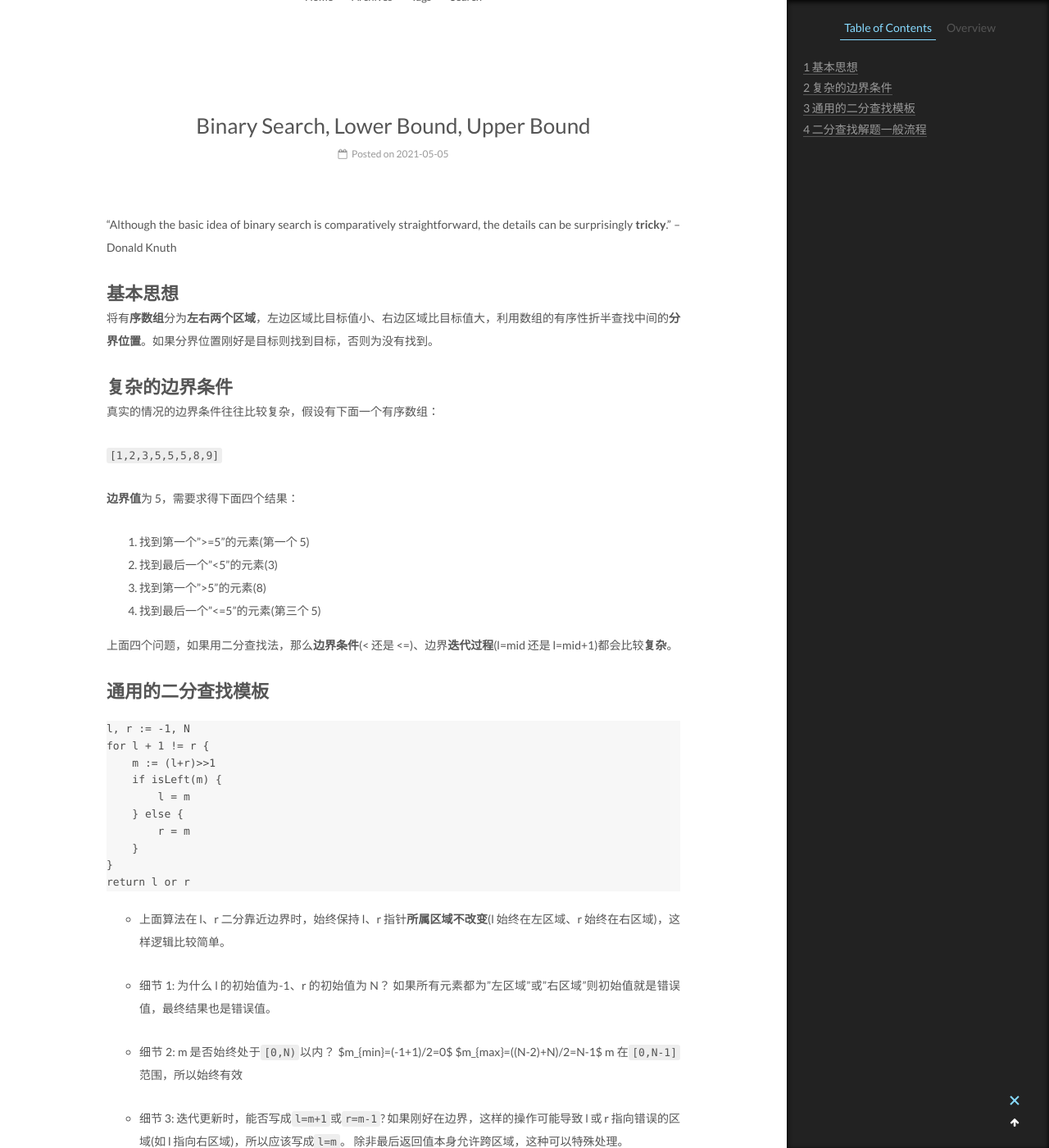
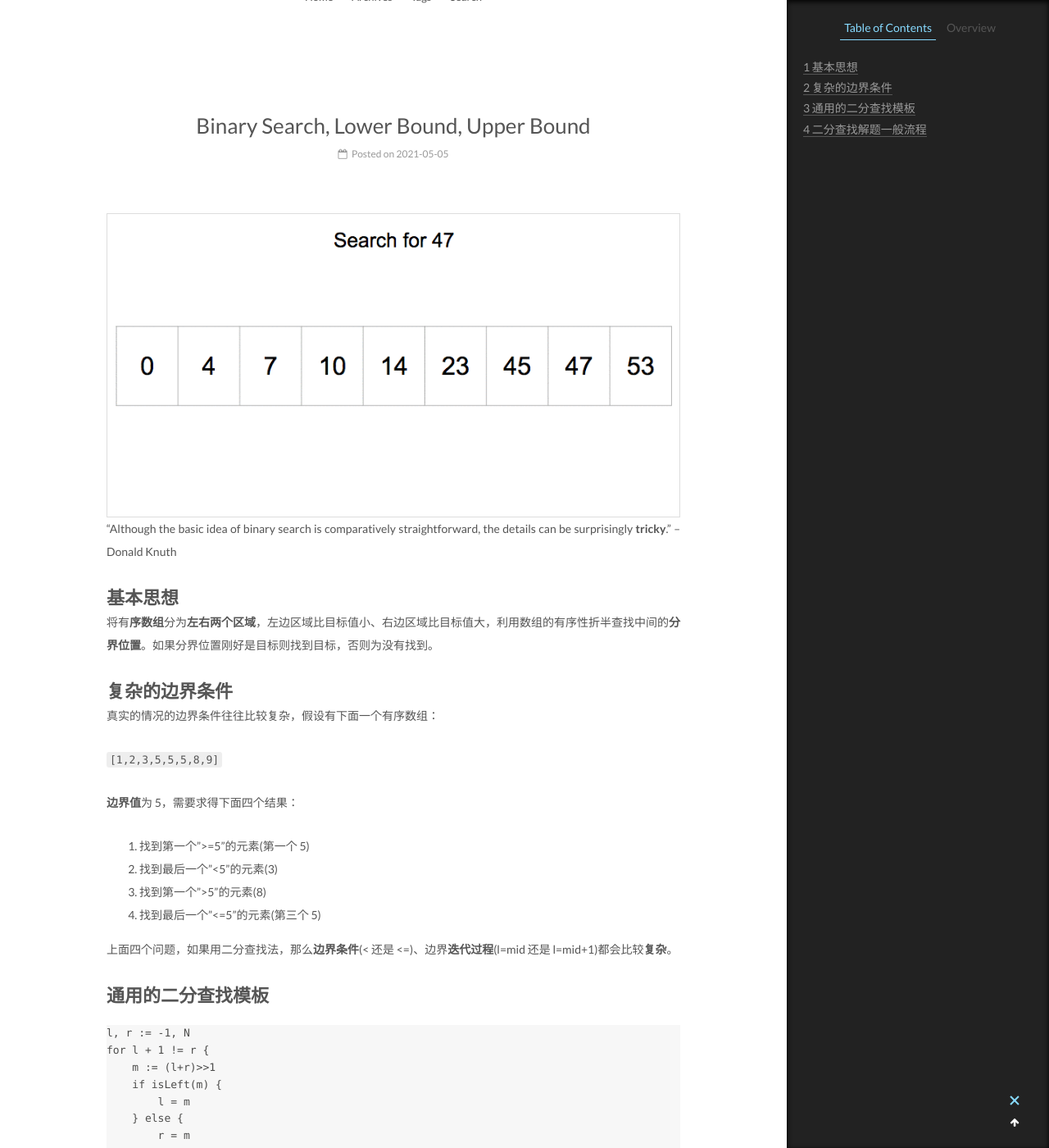
Before and after one commit to CodeHunter2006/CodeHunter2006.github.io, a Jekyll site: the page built from _posts/2021-05-05-BinarySearch.md, in a window 1280 px wide and 1400 px high, scrolled down 207 px. Shown: the whole window at 82% size. Built offline with Jekyll 4.4.1, drawn with Linux system fonts in a browser that asks for light colours.

Commit message:
[doc]: add contents.

```diff
--- a/_posts/2021-05-05-BinarySearch.md
+++ b/_posts/2021-05-05-BinarySearch.md
@@ -5,6 +5,7 @@ date: 2021-05-05 09:00:00 +0800
 tags: Algorithm
 ---
 
+![BinarySearch](/assets/images/2021-05-05-BinarySearch_1.gif)
 "Although the basic idea of binary search is comparatively straightforward, the details can be surprisingly **tricky**."
 -- Donald Knuth
 
```
Also changed, not shown: assets/images/2021-05-05-BinarySearch_1.gif (added).
